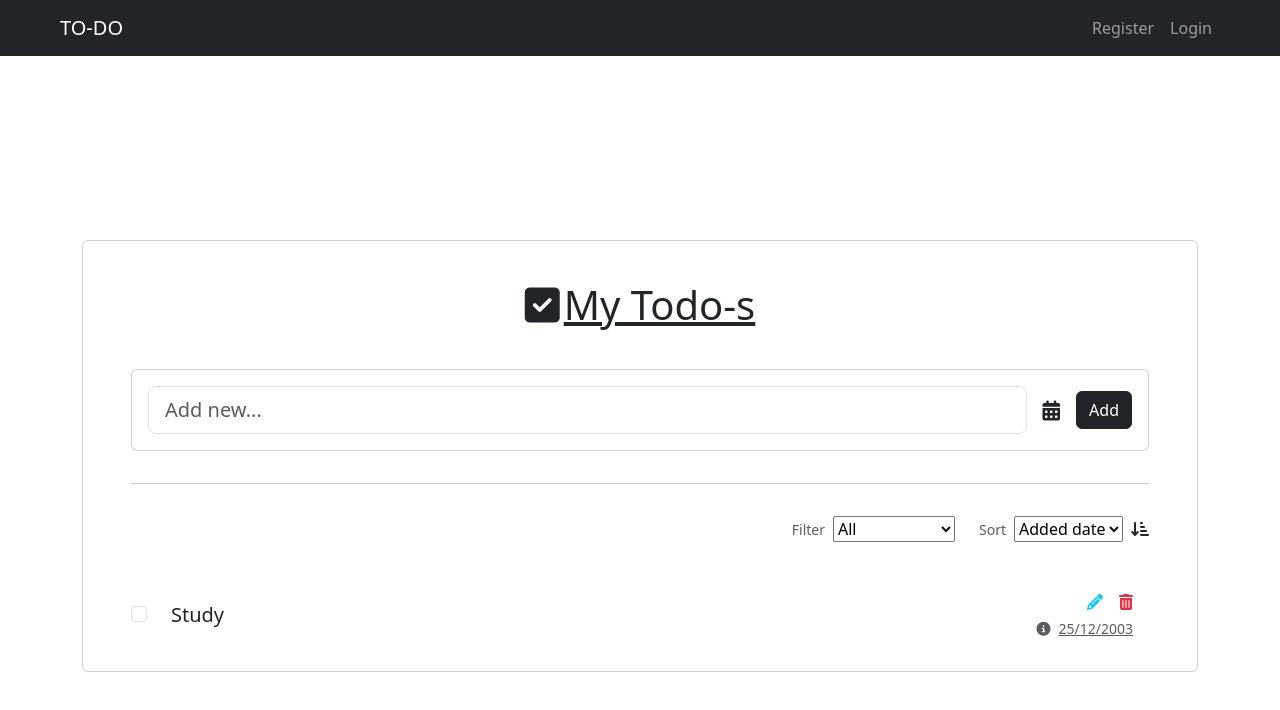
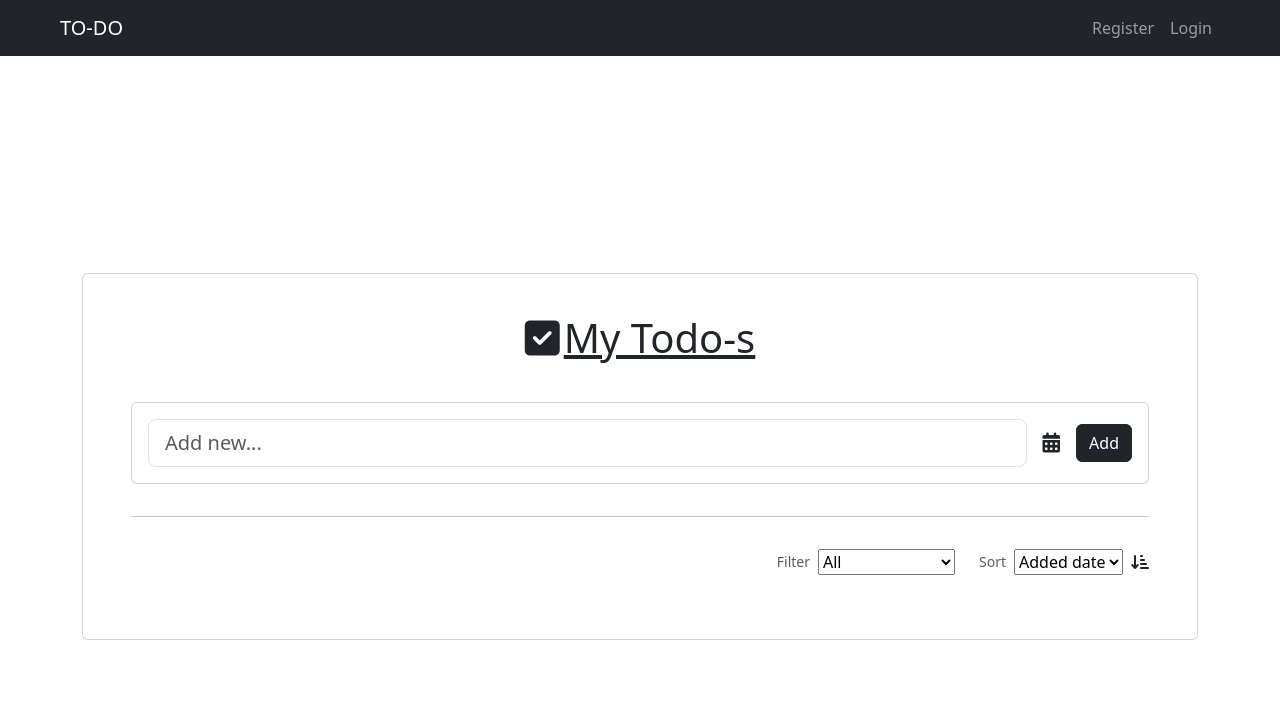
Before and after one commit to Nada-ibrahim12/React-TodoApp, a React (Create React App) app in the folder myapp/: page /todo in a window 1280 px wide. Shown: the top 710 px of the page. Built offline with nearby package versions, Linux system fonts and the light colour scheme; sample sign-in values are in the browser's storage.

Commit message:
list local storage for each user

```diff
--- a/myapp/src/App.jsx
+++ b/myapp/src/App.jsx
@@ -25,6 +25,7 @@ export default function App() {
   function logOut() {
     setUserData(null);
     localStorage.removeItem("Token");
+    localStorage.removeItem("currentUser");
     Navigate("/login");
   }
 
--- a/myapp/src/components/Login/index.jsx
+++ b/myapp/src/components/Login/index.jsx
@@ -29,6 +29,7 @@ export default function Login({ saveDataUser }) {
       .then((res) => {
         console.log(res);
         localStorage.setItem("Token", res.data.jwt);
+        localStorage.setItem("currentUser", formData.email);
         saveDataUser();
         navigate("/welcomePage");
       })
--- a/myapp/src/components/SignUp/index.jsx
+++ b/myapp/src/components/SignUp/index.jsx
@@ -1,5 +1,5 @@
 import { Outlet, Link, useNavigate } from "react-router-dom";
-import React, { useState } from "react";
+import React, { useState, useEffect } from "react";
 import axios from "axios";
 import Joi from "joi";
 
@@ -8,6 +8,7 @@ export default function SignUp() {
   const [error, setError] = useState("");
   const [errors, setErrors] = useState([]);
   const [isChecked, setIsChecked] = useState(false);
+  const [usernames, setUsernames] = useState([]);
 
   const [formData, setFormData] = useState({
     userName: "",
@@ -26,6 +27,10 @@ export default function SignUp() {
   function handleCheckboxChange() {
     setIsChecked(!isChecked);
   }
+  useEffect(() => {
+    const storedUsernames = JSON.parse(localStorage.getItem("usernames")) || [];
+    setUsernames(storedUsernames);
+  }, []);
 
   function submitHandler(e) {
     e.preventDefault();
@@ -41,6 +46,7 @@ export default function SignUp() {
         .post("http://hawas.runasp.net/api/v1/Register", formData)
         .then((res) => {
           console.log(res.data);
+          localStorage.setItem("currentUser", formData.email);
           navigate("/Login");
         })
         .catch((err) => {
--- a/myapp/src/components/TodoApp/Notes.jsx
+++ b/myapp/src/components/TodoApp/Notes.jsx
@@ -14,7 +14,7 @@ export default function Notes({
   return (
     <div>
       <section className="vh-100">
-        <div className="container py-5 h-100">
+        <div className="container h-100">
           <div className="row d-flex justify-content-center align-items-center h-100">
             <div className="col">
               <div className="card" id="list1">
@@ -65,8 +65,7 @@ export default function Notes({
                     <select data-mdb-select-init>
                       <option value="1">All</option>
                       <option value="2">Completed</option>
-                      <option value="3">Active</option>
-                      <option value="4">Has due date</option>
+                      <option value="3">Not Completed</option>
                     </select>
                     <p className="small mb-0 ms-4 me-2 text-muted">Sort</p>
                     <select data-mdb-select-init>
--- a/myapp/src/components/TodoApp/index.jsx
+++ b/myapp/src/components/TodoApp/index.jsx
@@ -1,12 +1,19 @@
-import React, { useState } from "react";
+import React, { useEffect, useState } from "react";
 import Notes from "./Notes";
 
 export default function TodoApp() {
-  const [notes, setNotes] = useState([
-    { checkbox: false, note: "Study", date: "25/12/2003" },
-  ]);
+  const [notes, setNotes] = useState([]);
   const [currentNote, setCurrentNote] = useState("");
   const [editingIndex, setEditingIndex] = useState(null);
+  const currentUser = localStorage.getItem("currentUser");
+
+  useEffect(() => {
+    if (currentUser) {
+      const storedNotes =
+        JSON.parse(localStorage.getItem(`notes_${currentUser}`)) || [];
+      setNotes(storedNotes);
+    }
+  }, [currentUser]);
 
   const handleAddNote = () => {
     if (currentNote.trim() !== "") {
@@ -21,10 +28,16 @@ export default function TodoApp() {
         const updatedNotes = notes.map((note, index) =>
           index === editingIndex ? { ...note, ...noteObject } : note
         );
+        localStorage.setItem(
+          `notes_${currentUser}`,
+          JSON.stringify(updatedNotes)
+        );
         setNotes(updatedNotes);
         setEditingIndex(null);
       } else {
-        setNotes((prevNotes) => [...prevNotes, noteObject]);
+        const newNotes = [...notes, noteObject];
+        localStorage.setItem(`notes_${currentUser}`, JSON.stringify(newNotes));
+        setNotes(newNotes);
       }
 
       setCurrentNote("");
@@ -32,10 +45,17 @@ export default function TodoApp() {
   };
 
   const handleRemoveNote = (index) => {
-    setNotes(notes.filter((_, i) => i !== index));
-    if (index === editingIndex) {
-      setCurrentNote("");
-      setEditingIndex(null);
+    if (window.confirm("Are you sure you want to delete this note?")) {
+      const updatedNotes = notes.filter((_, i) => i !== index);
+      localStorage.setItem(
+        `notes_${currentUser}`,
+        JSON.stringify(updatedNotes)
+      );
+      setNotes(updatedNotes);
+      if (index === editingIndex) {
+        setCurrentNote("");
+        setEditingIndex(null);
+      }
     }
   };
 
@@ -54,7 +74,7 @@ export default function TodoApp() {
       }
       return note;
     });
-
+    localStorage.setItem(`notes_${currentUser}`, JSON.stringify(updatedNotes));
     setNotes(updatedNotes);
   };
 
```
